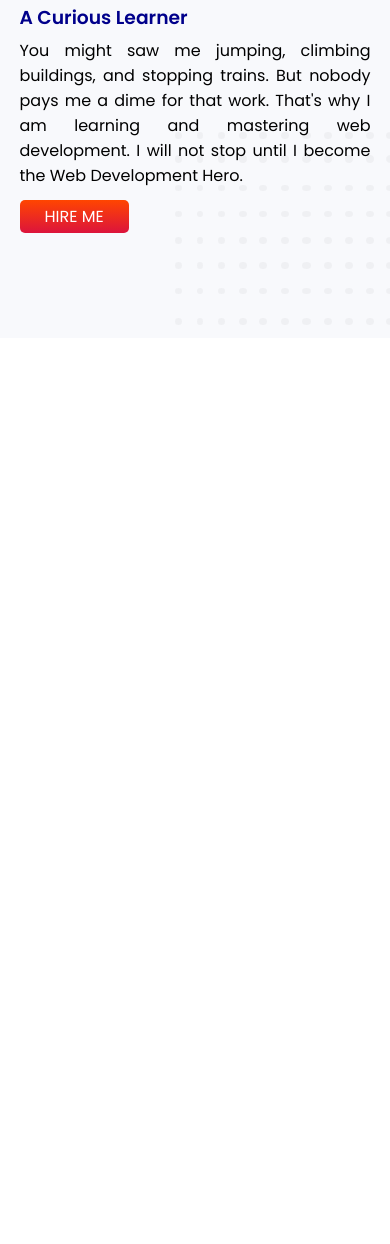
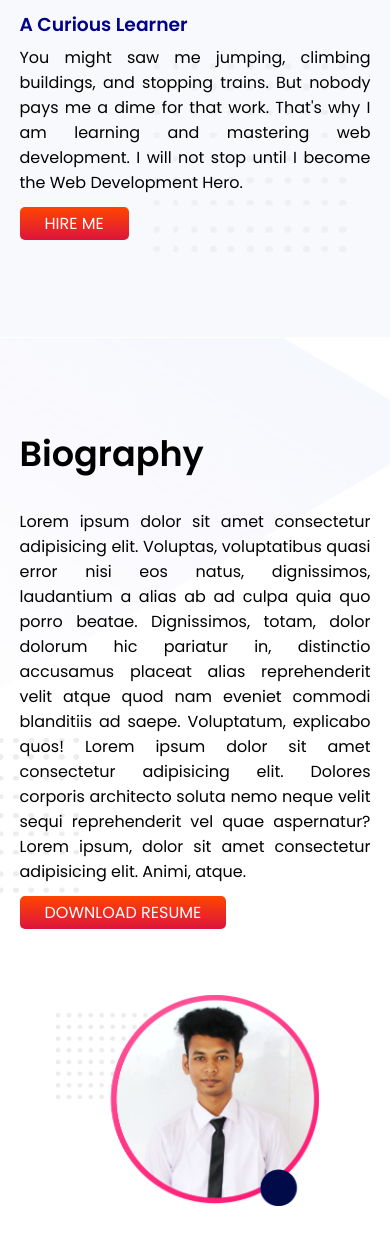
Before and after one commit to abdur-rahman-riad/Developer-Portfolio-Practice, a plain HTML site: page index.html in a window 390 px wide. Shown: the part 430-1674 px from the top of the page. Before the commit the page ends 844 px from the top, so only its background shows below. Drawn offline with Linux system fonts and the light colour scheme.

Commit message:
Second Part Complete With Responsive

```diff
--- a/index.html
+++ b/index.html
@@ -20,19 +20,51 @@
 
     <section class="section-one">
         <div class="container">
+            <div class="container-content">
                 <div class="half-part">
                     <div class="head-content">
                         <h1 class="welcome">Welcome To</h1>
                         <h1 class="world"> <span class="name-color">Rahman Riad's</span> World!</h1>
                         <h3 class="title">A Curious Learner</h3>
-                    <p>You might saw me jumping, climbing buildings, and stopping trains. But nobody pays me a dime for
+                        <p>You might saw me jumping, climbing buildings, and stopping trains. But nobody pays me a dime
+                            for
                             that work. That's why I am learning and mastering web development. I will not stop until I
                             become the Web Development Hero.</p>
-                    <a href="https://www.linkedin.com/in/rahman-riad/" target="_blank" class="button-design">HIRE ME</a>
+                        <a href="https://www.linkedin.com/in/rahman-riad/" target="_blank" class="button-design">HIRE
+                            ME</a>
                     </div>
                 </div>
                 <div class="half-part">
                     <img src="img/Profile-2.png" alt="Developer Profile" class="profile-photo">
+                </div>
+            </div>
+        </div>
+    </section>
+
+    <section class="section-two">
+        <div class="container">
+            <div class="container-content">
+                <div class="half-part">
+                    <img src="img/Profile-1.png" alt="Developer Profile" class="second-photo">
+                </div>
+                <div class="half-part">
+                    <div class="bio-content">
+                        <h1>Biography</h1>
+                        <p>Lorem ipsum dolor sit amet consectetur adipisicing elit. Voluptas, voluptatibus quasi error
+                            nisi
+                            eos natus, dignissimos, laudantium a alias ab ad culpa quia quo porro beatae. Dignissimos,
+                            totam, dolor dolorum hic pariatur in, distinctio accusamus placeat alias reprehenderit velit
+                            atque quod nam eveniet commodi blanditiis ad saepe. Voluptatum, explicabo quos! Lorem ipsum
+                            dolor sit amet consectetur adipisicing elit. Dolores corporis architecto soluta nemo neque
+                            velit
+                            sequi reprehenderit vel quae aspernatur? Lorem ipsum, dolor sit amet consectetur adipisicing
+                            elit. Animi, atque.
+                        </p>
+                        <a href="https://www.linkedin.com/in/rahman-riad/" target="_blank"
+                            class="button-design">DOWNLOAD
+                            RESUME</a>
+                    </div>
+                </div>
             </div>
         </div>
     </section>
--- a/style.css
+++ b/style.css
@@ -5,6 +5,17 @@ body{
 .section-one{
     background-image: url(img/bg-1.png);
     background-repeat: no-repeat;
+    background-size: cover;
+    height: 600px;
+    display: flex;
+    flex-direction: row;
+    justify-content: center;
+    align-items: center;
+}
+.section-two{
+    background-image: url(img/bg-3.png);
+    background-repeat: no-repeat;
+    background-size: cover;
     height: 600px;
     display: flex;
     flex-direction: row;
@@ -15,6 +26,8 @@ body{
     width: 90%;
     margin:auto;
     padding: 50px 0;
+}
+.container-content{
     display: flex;
     flex-direction: row;
     justify-content: center;
@@ -29,10 +42,18 @@ body{
 }
 .half-part img{
     width: 75%;
-    margin-left: 35px;
 }
 .head-content{
     text-align: justify;
+}
+.bio-content{
+    text-align: justify;
+}
+.bio-content h1{
+    font-size: 35px;
+}
+.second-photo{
+    margin-right: 50px;
 }
 .welcome, .world{
     font-size: 50px;
@@ -55,13 +76,16 @@ body{
 
 
 @media only screen and (max-width: 768px) {
-    .container{
+    .container-content{
         flex-direction: column-reverse;
     }
-    .half-part img{
+    .profile-photo{
         width: 70%;
         margin: auto;
         padding-right: 15%;
+    }
+    .second-photo{
+        padding-left: 10%;
     }
     .welcome, .world{
         font-size: 28px;
@@ -70,4 +94,10 @@ body{
     .section-one{
         height: 768px;
     }
+    .section-two{
+        height: 620px;
+    }
+    .second-photo{
+        margin-top: 50px;
+    }
   }
```
Lines whose indentation alone changed are shown as unchanged.
